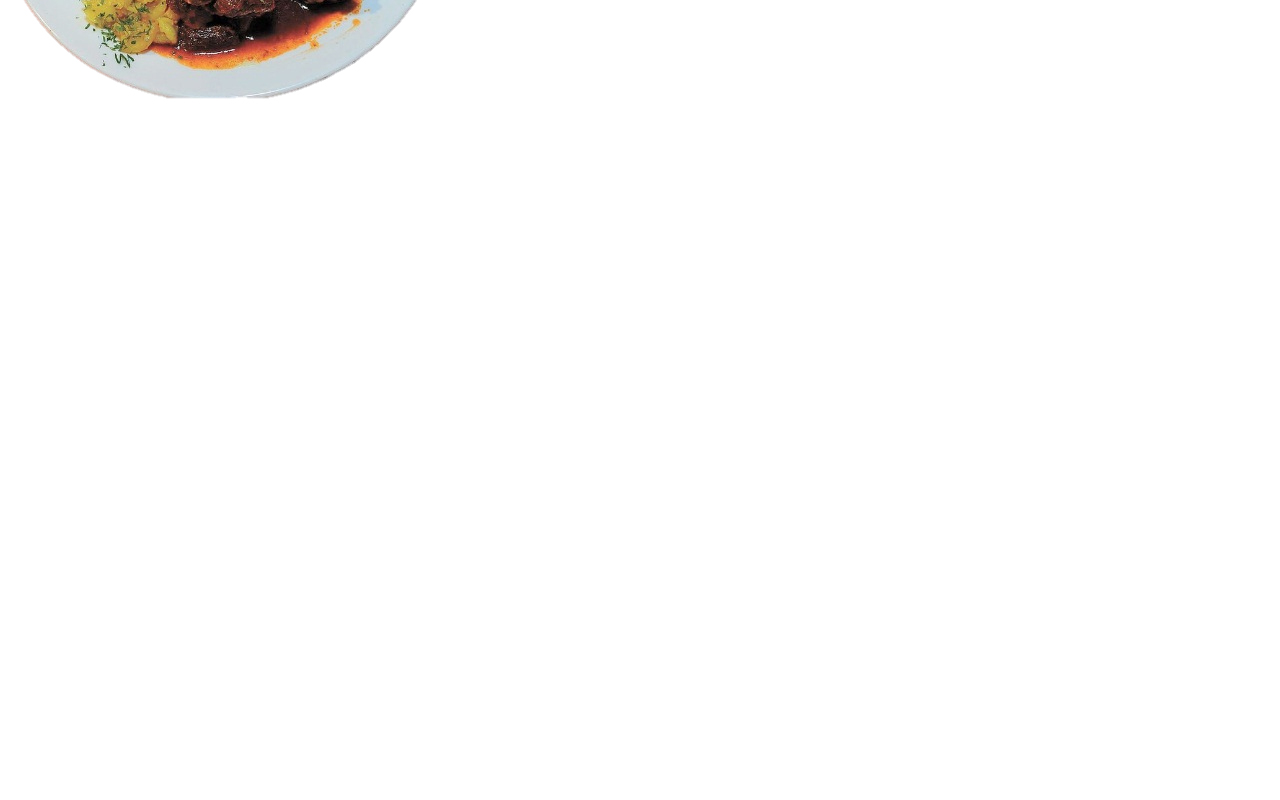
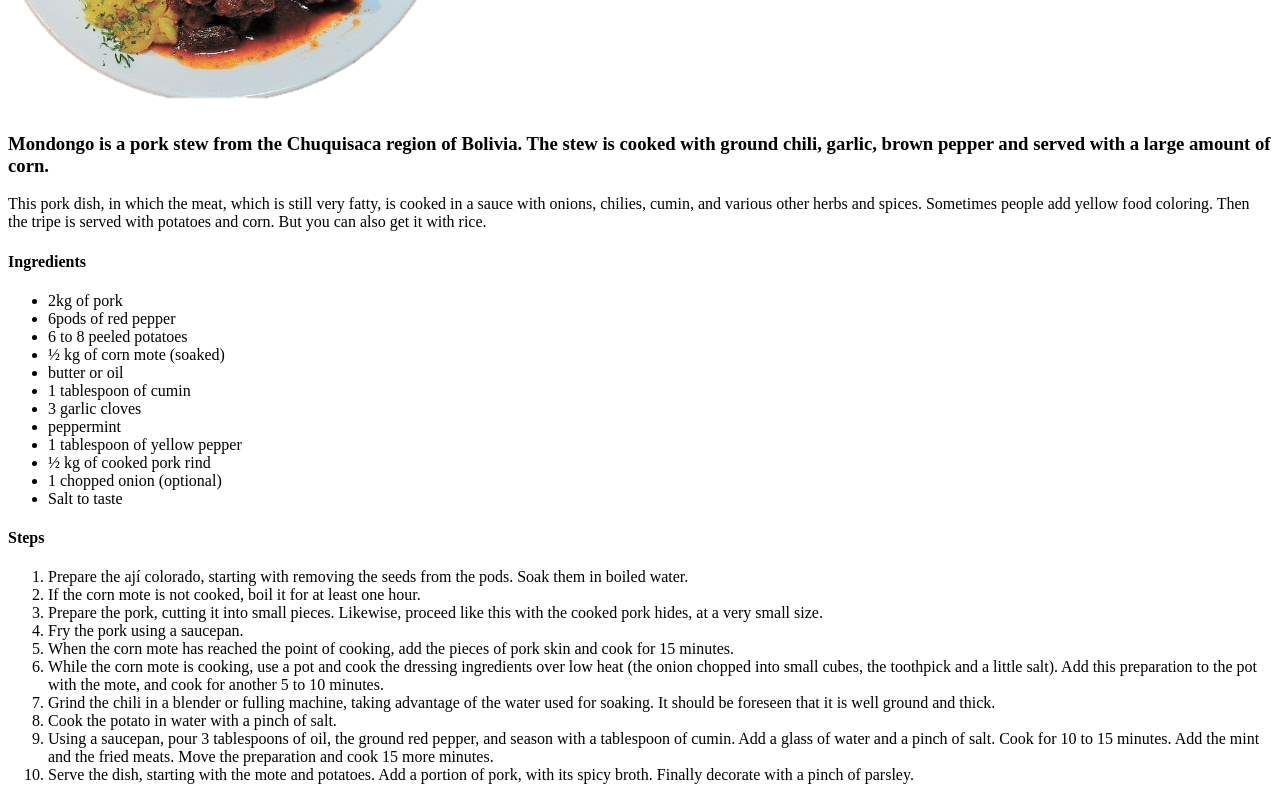
Before and after one commit to parduccinward/odin-recipes, a plain HTML site: page recipes/mondongo.html in a window 1280 px wide. Shown: the part 368-1168 px from the top of the page. Before the commit the page ends 800 px from the top, so only its background shows below. Drawn offline with Linux system fonts and the light colour scheme.

Commit message:
Add mondongo recipe content

```diff
--- a/recipes/mondongo.html
+++ b/recipes/mondongo.html
@@ -4,10 +4,40 @@
     <meta charset="UTF-8">
     <meta http-equiv="X-UA-Compatible" content="IE=edge">
     <meta name="viewport" content="width=device-width, initial-scale=1.0">
-    <title>Mondongo Recipe</title>
+    <title>Bolivian Mondongo Recipe</title>
 </head>
 <body>
-    <h1>Mondongo Recipe</h1>
+    <h1>Bolivian Mondongo Recipe</h1>
     <img src="../images/mondongo.jpg" alt="terrible-mondongo">
+    <h3>Mondongo is a pork stew from the Chuquisaca region of Bolivia. The stew is cooked with ground chili, garlic, brown pepper and served with a large amount of corn.</h3>
+    <p>This pork dish, in which the meat, which is still very fatty, is cooked in a sauce with onions, chilies, cumin, and various other herbs and spices. Sometimes people add yellow food coloring. Then the tripe is served with potatoes and corn. But you can also get it with rice.</p>
+    <h4>Ingredients</h4>
+    <ul>
+        <li>2kg of pork</li>
+        <li>6pods of red pepper</li>
+        <li>6 to 8 peeled potatoes</li>
+        <li>½ kg of corn mote (soaked)</li>
+        <li>butter or oil</li>
+        <li>1 tablespoon of cumin</li>
+        <li>3 garlic cloves</li>
+        <li>peppermint</li>
+        <li>1 tablespoon of yellow pepper</li>
+        <li>½ kg of cooked pork rind</li>
+        <li>1 chopped onion (optional)</li>
+        <li>Salt to taste</li>
+    </ul>
+    <h4>Steps</h4>
+    <ol>
+        <li>Prepare the ají colorado, starting with removing the seeds from the pods. Soak them in boiled water.</li>
+        <li>If the corn mote is not cooked, boil it for at least one hour.</li>
+        <li>Prepare the pork, cutting it into small pieces. Likewise, proceed like this with the cooked pork hides, at a very small size.</li>
+        <li>Fry the pork using a saucepan.</li>
+        <li>When the corn mote has reached the point of cooking, add the pieces of pork skin and cook for 15 minutes.</li>
+        <li>While the corn mote is cooking, use a pot and cook the dressing ingredients over low heat (the onion chopped into small cubes, the toothpick and a little salt). Add this preparation to the pot with the mote, and cook for another 5 to 10 minutes.</li>
+        <li>Grind the chili in a blender or fulling machine, taking advantage of the water used for soaking. It should be foreseen that it is well ground and thick.</li>
+        <li>Cook the potato in water with a pinch of salt.</li>
+        <li>Using a saucepan, pour 3 tablespoons of oil, the ground red pepper, and season with a tablespoon of cumin. Add a glass of water and a pinch of salt. Cook for 10 to 15 minutes. Add the mint and the fried meats. Move the preparation and cook 15 more minutes.</li>
+        <li>Serve the dish, starting with the mote and potatoes. Add a portion of pork, with its spicy broth. Finally decorate with a pinch of parsley.</li>
+    </ol>
 </body>
 </html>
```
